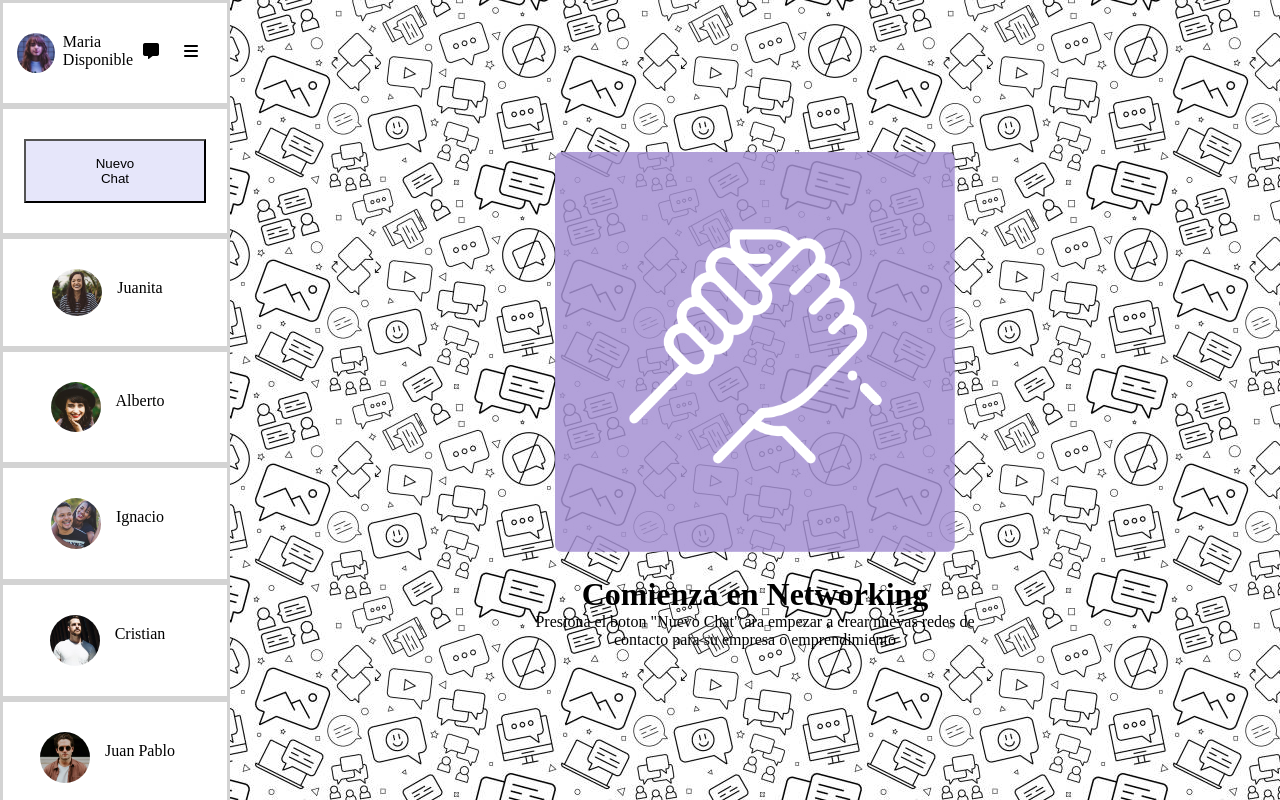
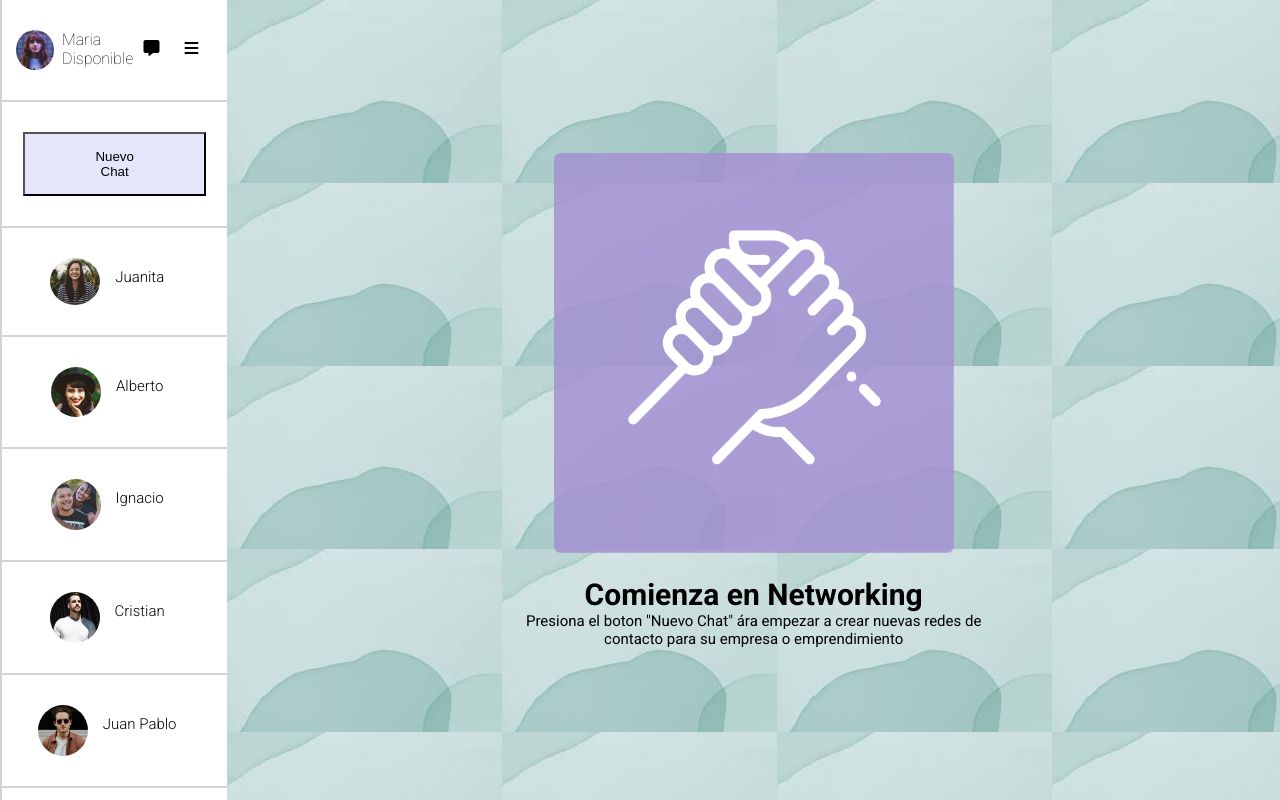
Before and after one commit to Descolle/Desafio_1_m2, a plain HTML site: page index.html in a window 1280 px wide. Drawn offline with Linux system fonts and the light colour scheme.

Commit message:
cambios en el fondo

```diff
--- a/assets/stylesheet/style.css
+++ b/assets/stylesheet/style.css
@@ -6,8 +6,8 @@
   display: flex;
 }
 .menu {
-    height: 100vh;
-    overflow-y: scroll;
+  height: 100vh;
+  overflow-y: scroll;
 }
 .origen {
   flex-direction: column;
@@ -15,6 +15,7 @@
   display: flex;
   overflow-y: auto;
   flex-shrink: 0;
+  border-left: 2px solid lightgray
 }
 
 .origen li {
@@ -22,7 +23,7 @@
   padding: 30px;
   display: flex;
   justify-content: center;
-  border: solid lightgray;
+  border-bottom: 2px solid lightgray;
 }
 .maria {
   padding-top: 10px;
@@ -39,6 +40,9 @@
 }
 .maria p {
   padding-left: 5%;
+  font-family: "Roboto", sans-serif;
+  font-weight: 200;
+  font-style: normal;
 }
 
 .origen button {
@@ -49,11 +53,16 @@
   padding-left: 10px;
   margin-left: 0%;
   justify-content: start;
+  border-bottom: 2px solid lightgray;
 }
 .contacto p {
   margin-left: 15px;
   padding-top: 10px;
   margin-right: 15px;
+  font-family: "Roboto", sans-serif;
+  font-size: 15px;
+  font-weight: 300;
+  font-style: normal;
 }
 
 .contacto img {
@@ -68,11 +77,15 @@
   height: 100vh;
   align-items: center;
   flex-direction: column;
-  background-image: url(../img/fondo.jpg);
+  background-image: url(../img/fondo\ 2.jpg)
 }
 .texto {
   text-align: center;
   justify-content: center;
   flex-direction: row;
   margin-top: 20px;
+  font-family: "Roboto", sans-serif;
+  font-size: 15px;
+  font-weight: 400;
+  font-style: normal;
 }
```
Also changed, not shown: assets/img/fondo 2.jpg (added).
